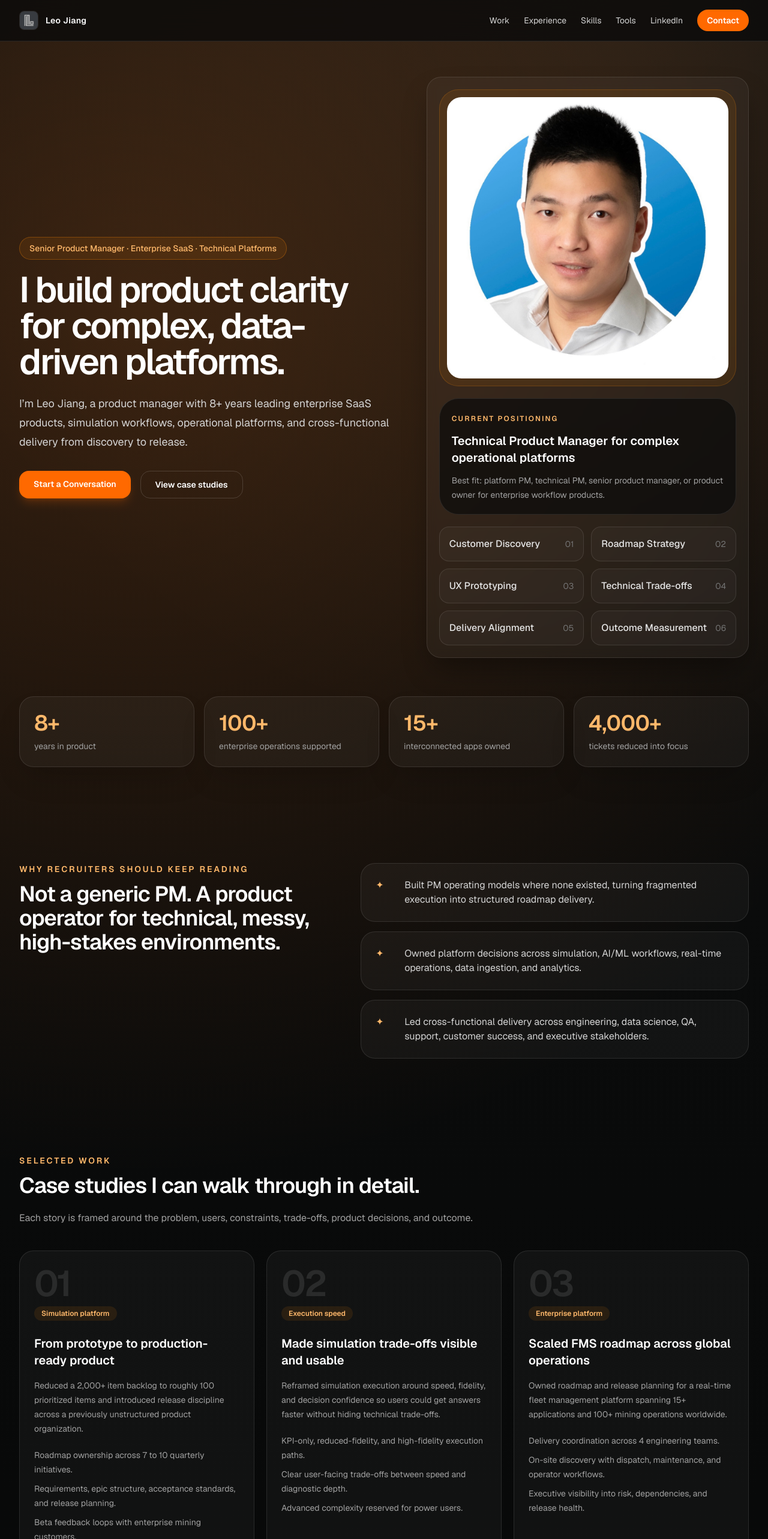
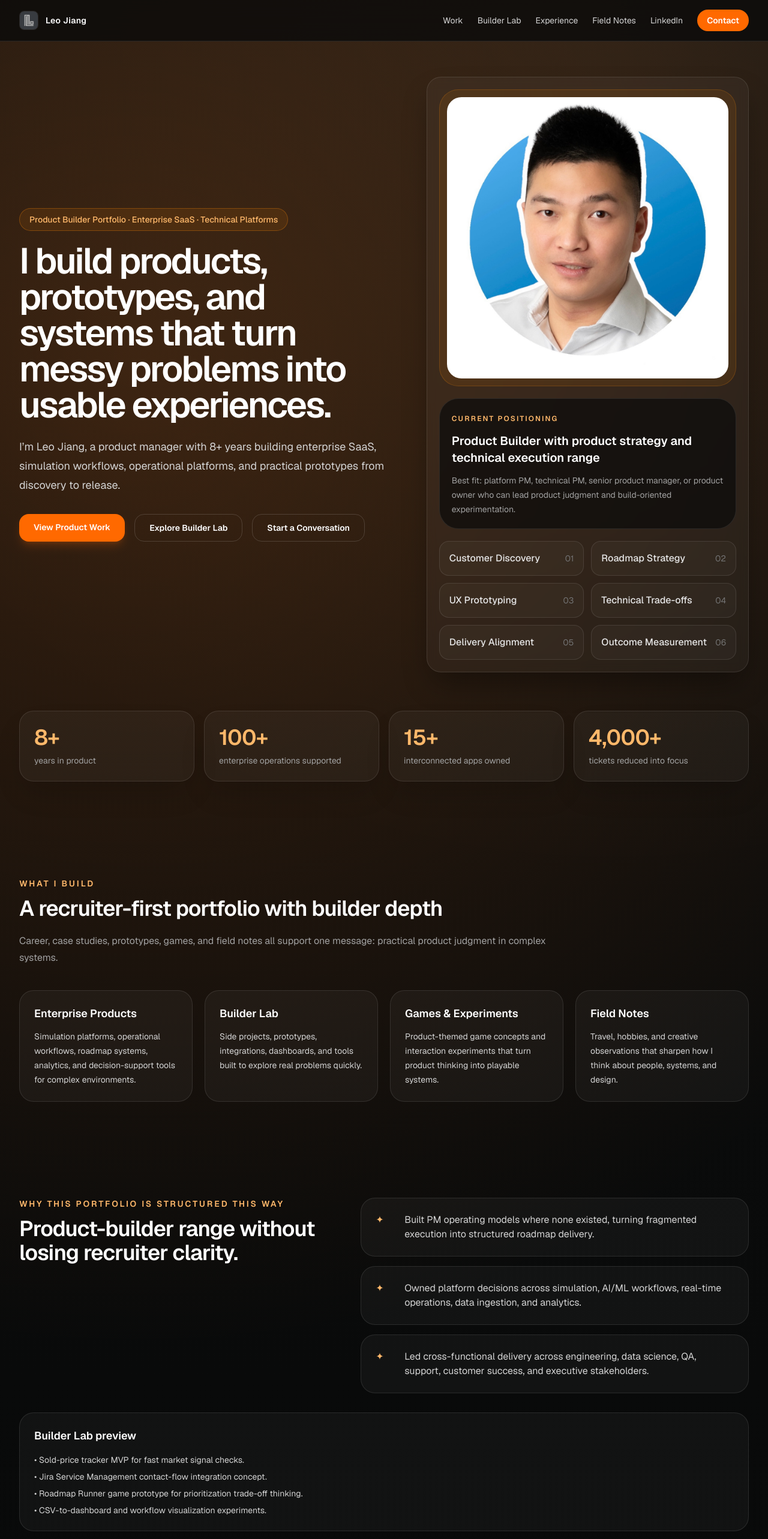
Before and after one commit to leopmjiang/leojhjiang-site, a Next.js app: page / in a window 1280 px wide. Shown: the top 2566 px of the page at 60% size. Built offline with nearby package versions, Linux system fonts and the light colour scheme.

Commit message:
Refocus homepage as product-builder portfolio

```diff
--- a/app/page.tsx
+++ b/app/page.tsx
@@ -7,6 +7,7 @@ import { ProofSection } from "@/components/portfolio/ProofSection";
 import { SiteHeader } from "@/components/portfolio/SiteHeader";
 import { StrengthsSection } from "@/components/portfolio/StrengthsSection";
 import { ToolbeltSection } from "@/components/portfolio/ToolbeltSection";
+import { WhatIBuildSection } from "@/components/portfolio/WhatIBuildSection";
 
 export default function Home() {
   return (
@@ -14,6 +15,7 @@ export default function Home() {
       <SiteHeader />
       <Hero />
       <MetricsSection />
+      <WhatIBuildSection />
       <ProofSection />
       <CaseStudiesSection />
       <StrengthsSection />
--- a/components/portfolio/Hero.tsx
+++ b/components/portfolio/Hero.tsx
@@ -20,8 +20,9 @@ export function Hero() {
           </p>
 
           <div className="mt-8 flex flex-wrap gap-4">
-            <PrimaryLink href="#start-conversation">Start a Conversation</PrimaryLink>
-            <SecondaryLink href="#case-studies">View case studies</SecondaryLink>
+            <PrimaryLink href="#case-studies">View Product Work</PrimaryLink>
+            <SecondaryLink href="#builder-lab-preview">Explore Builder Lab</SecondaryLink>
+            <SecondaryLink href="#start-conversation">Start a Conversation</SecondaryLink>
           </div>
         </div>
 
--- a/components/portfolio/ProofSection.tsx
+++ b/components/portfolio/ProofSection.tsx
@@ -1,4 +1,4 @@
-import { proofPoints } from "@/data/portfolio";
+import { labHighlights, proofPoints } from "@/data/portfolio";
 import { Section } from "./ui";
 
 export function ProofSection() {
@@ -7,10 +7,10 @@ export function ProofSection() {
       <div className="grid gap-10 lg:grid-cols-[0.9fr_1.1fr] lg:items-start">
         <div className="lg:sticky lg:top-28">
           <p className="text-sm font-semibold uppercase tracking-[0.2em] text-orange-300">
-            Why recruiters should keep reading
+            Why this portfolio is structured this way
           </p>
           <h2 className="mt-3 max-w-xl text-3xl font-semibold tracking-tight text-white sm:text-4xl">
-            Not a generic PM. A product operator for technical, messy, high-stakes environments.
+            Product-builder range without losing recruiter clarity.
           </h2>
         </div>
 
@@ -28,6 +28,15 @@ export function ProofSection() {
           ))}
         </div>
       </div>
+
+      <div className="mt-8 rounded-3xl border border-white/10 bg-white/[0.04] p-6">
+        <h3 className="text-lg font-semibold text-white">Builder Lab preview</h3>
+        <ul className="mt-4 space-y-2 text-sm text-neutral-300">
+          {labHighlights.map((item) => (
+            <li key={item}>• {item}</li>
+          ))}
+        </ul>
+      </div>
     </Section>
   );
 }
--- a/components/portfolio/SiteHeader.tsx
+++ b/components/portfolio/SiteHeader.tsx
@@ -17,14 +17,14 @@ export function SiteHeader() {
           <a href="#case-studies" className="transition hover:text-orange-300">
             Work
           </a>
+          <a href="#builder-lab-preview" className="transition hover:text-orange-300">
+            Builder Lab
+          </a>
           <a href="#experience" className="transition hover:text-orange-300">
             Experience
           </a>
-          <a href="#skills" className="transition hover:text-orange-300">
-            Skills
-          </a>
-          <a href="#toolbelt" className="transition hover:text-orange-300">
-            Tools
+          <a href="#field-notes" className="transition hover:text-orange-300">
+            Field Notes
           </a>
           <a
             href={contact.linkedin}
--- a/components/portfolio/ToolbeltSection.tsx
+++ b/components/portfolio/ToolbeltSection.tsx
@@ -3,11 +3,11 @@ import { Section, SectionHeader } from "./ui";
 
 export function ToolbeltSection() {
   return (
-    <Section id="toolbelt">
+    <Section id="field-notes">
       <SectionHeader
-        eyebrow="Toolbelt"
-        title="Tools I use to move from ambiguity to execution."
-        subtitle="A practical mix of product planning, collaboration, analytics, workflow modelling, and prototyping tools."
+        eyebrow="Field notes"
+        title="Curiosity, tools, and experiments that shape how I build."
+        subtitle="From analytics tooling to lightweight prototypes, this is where ongoing experimentation supports better product judgment."
       />
 
       <div className="flex flex-wrap gap-3">
--- /dev/null
+++ b/components/portfolio/WhatIBuildSection.tsx
@@ -0,0 +1,23 @@
+import { whatIBuild } from "@/data/portfolio";
+import { Card, Section, SectionHeader } from "./ui";
+
+export function WhatIBuildSection() {
+  return (
+    <Section id="builder-lab-preview">
+      <SectionHeader
+        eyebrow="What I build"
+        title="A recruiter-first portfolio with builder depth"
+        subtitle="Career, case studies, prototypes, games, and field notes all support one message: practical product judgment in complex systems."
+      />
+
+      <div className="grid gap-5 md:grid-cols-2 lg:grid-cols-4">
+        {whatIBuild.map((item) => (
+          <Card key={item.title} className="p-6">
+            <h3 className="text-lg font-semibold text-white">{item.title}</h3>
+            <p className="mt-3 text-sm leading-6 text-neutral-300">{item.detail}</p>
+          </Card>
+        ))}
+      </div>
+    </Section>
+  );
+}
--- a/data/portfolio.ts
+++ b/data/portfolio.ts
@@ -4,14 +4,41 @@ export const contact = {
 };
 
 export const hero = {
-  eyebrow: "Senior Product Manager · Enterprise SaaS · Technical Platforms",
-  title: "I build product clarity for complex, data-driven platforms.",
+  eyebrow: "Product Builder Portfolio · Enterprise SaaS · Technical Platforms",
+  title: "I build products, prototypes, and systems that turn messy problems into usable experiences.",
   summary:
-    "I’m Leo Jiang, a product manager with 8+ years leading enterprise SaaS products, simulation workflows, operational platforms, and cross-functional delivery from discovery to release.",
-  positioning: "Technical Product Manager for complex operational platforms",
+    "I’m Leo Jiang, a product manager with 8+ years building enterprise SaaS, simulation workflows, operational platforms, and practical prototypes from discovery to release.",
+  positioning: "Product Builder with product strategy and technical execution range",
   bestFit:
-    "Best fit: platform PM, technical PM, senior product manager, or product owner for enterprise workflow products.",
+    "Best fit: platform PM, technical PM, senior product manager, or product owner who can lead product judgment and build-oriented experimentation.",
 };
+
+
+export const whatIBuild = [
+  {
+    title: "Enterprise Products",
+    detail: "Simulation platforms, operational workflows, roadmap systems, analytics, and decision-support tools for complex environments.",
+  },
+  {
+    title: "Builder Lab",
+    detail: "Side projects, prototypes, integrations, dashboards, and tools built to explore real problems quickly.",
+  },
+  {
+    title: "Games & Experiments",
+    detail: "Product-themed game concepts and interaction experiments that turn product thinking into playable systems.",
+  },
+  {
+    title: "Field Notes",
+    detail: "Travel, hobbies, and creative observations that sharpen how I think about people, systems, and design.",
+  },
+];
+
+export const labHighlights = [
+  "Sold-price tracker MVP for fast market signal checks.",
+  "Jira Service Management contact-flow integration concept.",
+  "Roadmap Runner game prototype for prioritization trade-off thinking.",
+  "CSV-to-dashboard and workflow visualization experiments.",
+];
 
 export const metrics = [
   { value: "8+", label: "years in product" },
```
